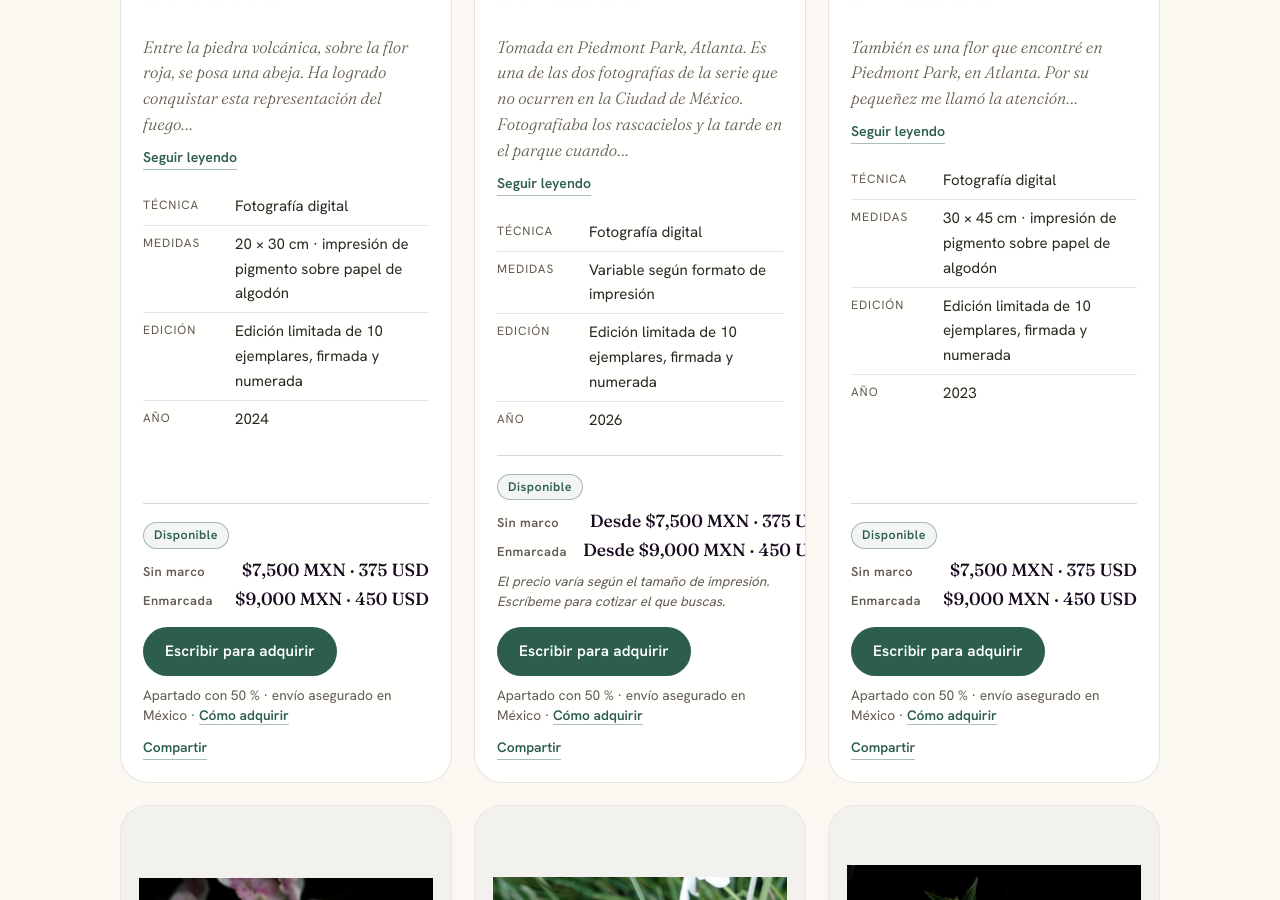
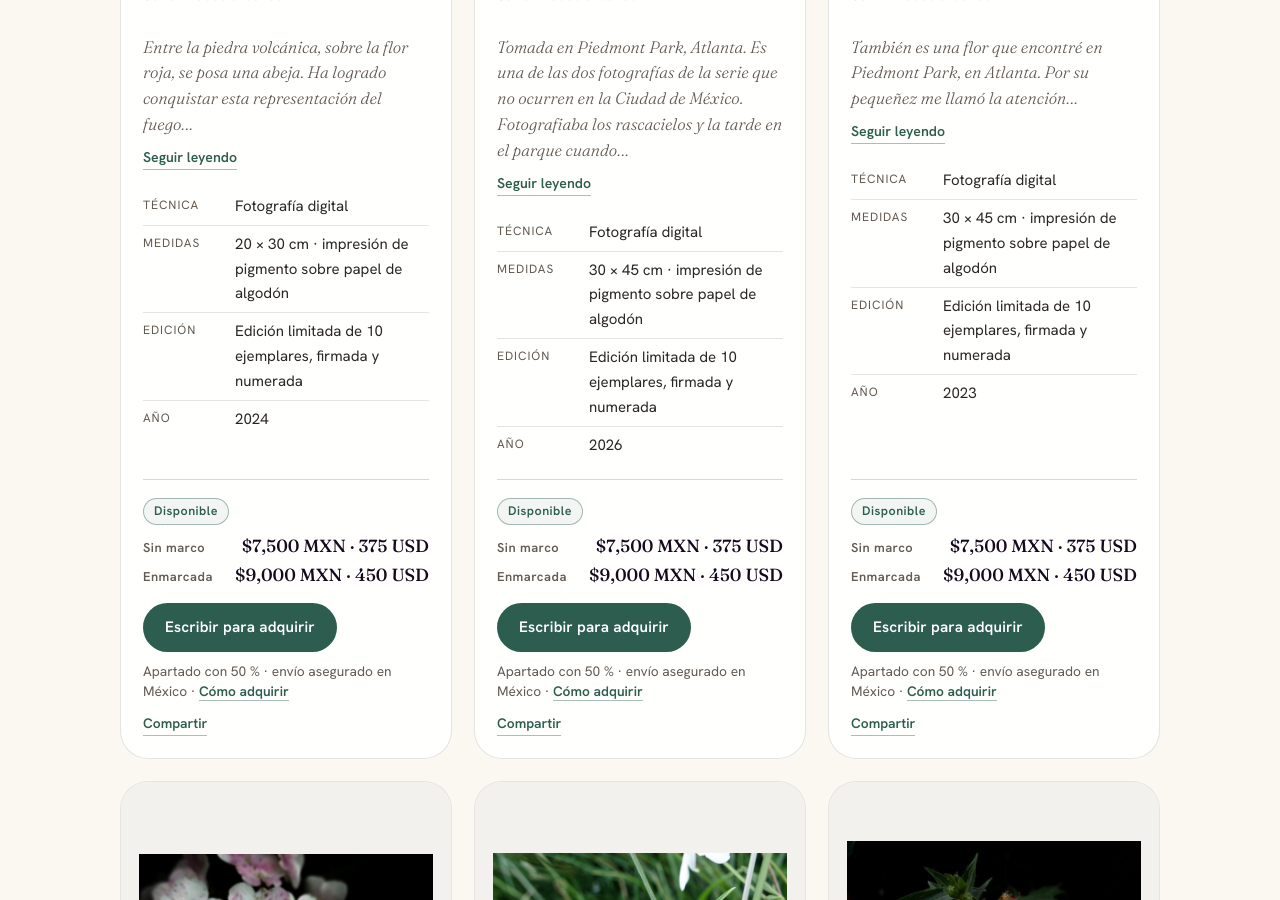
Before and after one commit to LiberPH/libertad-pantoja_site, a Jekyll site: the page built from obra.html, in a window 1280 px wide and 900 px high, scrolled down 5861 px. Built offline with Jekyll 4.4.1, drawn with Linux system fonts in a browser that asks for light colours.

Commit message:
Hada 1: 30 × 45 cm, $7,500 MXN ($9,000 enmarcada)
Co-Authored-By: Claude Opus 5.5 <noreply@anthropic.com>

```diff
--- a/_data/obras.yml
+++ b/_data/obras.yml
@@ -274,12 +274,11 @@
   subtitle: "Serie «Hadas urbanas»"
   year: "2026"
   technique: "Fotografía digital"
-  dimensions: "Variable según formato de impresión"
+  dimensions: "30 × 45 cm · impresión de pigmento sobre papel de algodón"
   edition: "Edición limitada de 10 ejemplares, firmada y numerada"
   status: "disponible"
-  price: "Desde $7,500 MXN · 375 USD"
-  price_framed: "Desde $9,000 MXN · 450 USD"
-  price_varies: true
+  price: "$7,500 MXN · 375 USD"
+  price_framed: "$9,000 MXN · 450 USD"
   image: "/assets/img/obra/flor-amarilla-atlanta.jpg"
   image_width: 1200
   image_height: 800
```
